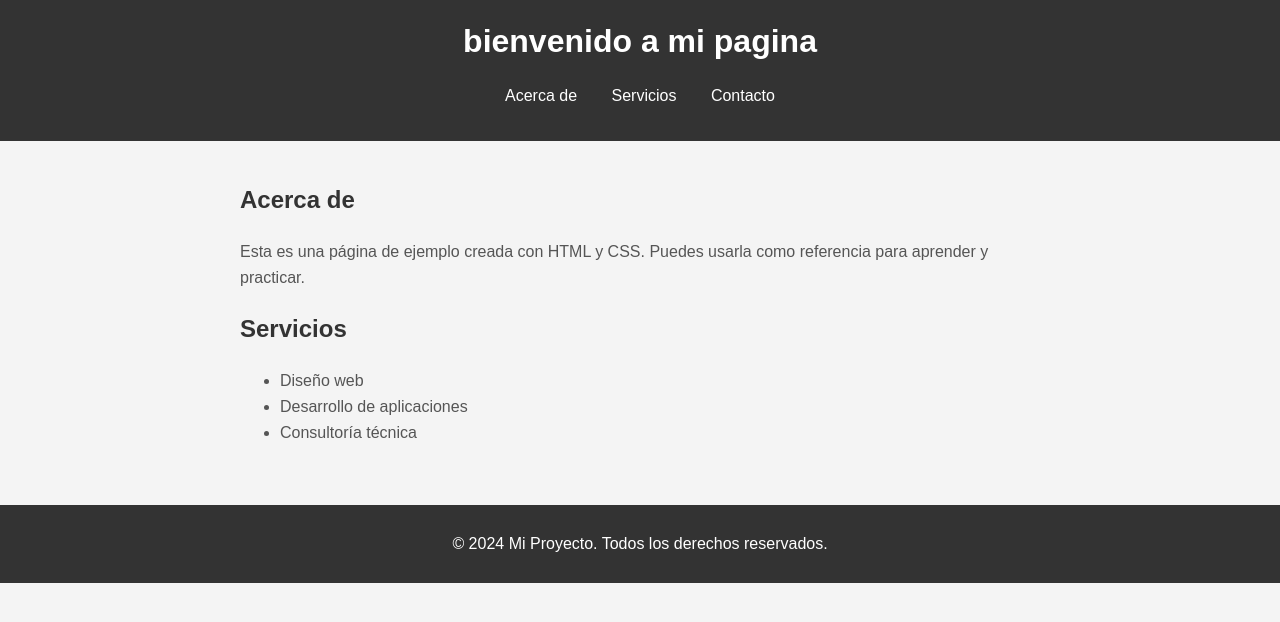
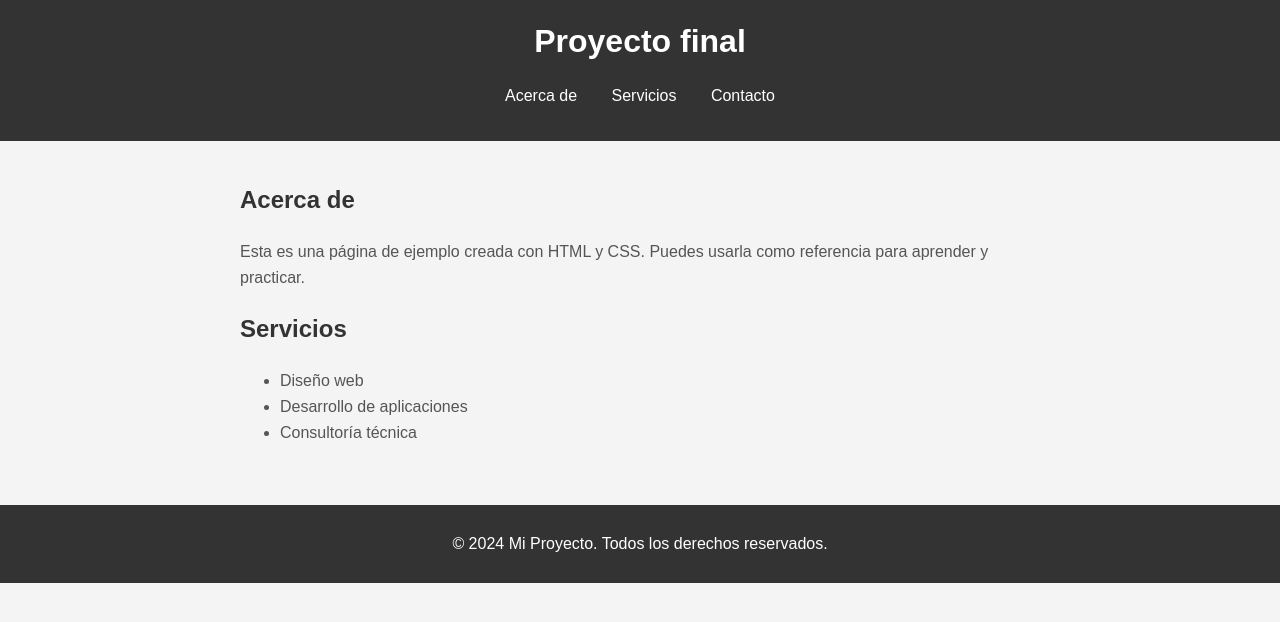
Before and after one commit to goodAxel/proyecto, a plain HTML site: page index.html in a window 1280 px wide. Drawn offline with Linux system fonts and the light colour scheme.

Commit message:
agregar titulo

```diff
--- a/index.html
+++ b/index.html
@@ -8,8 +8,7 @@
 </head>
 <body>
   <header>
-    <h1>bienvenido a mi pagina
-    </h1>
+    <h1>Proyecto final</h1>
     <nav>
       <ul>
         <li><a href="#about">Acerca de</a></li>
```
